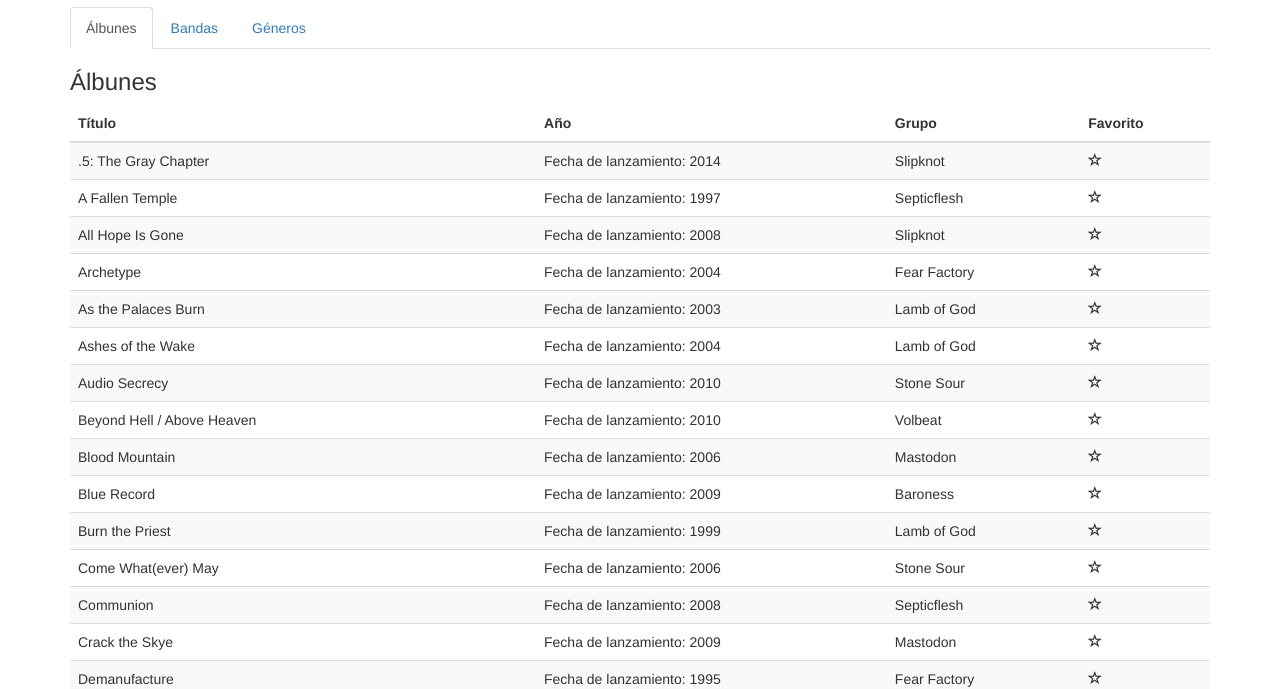
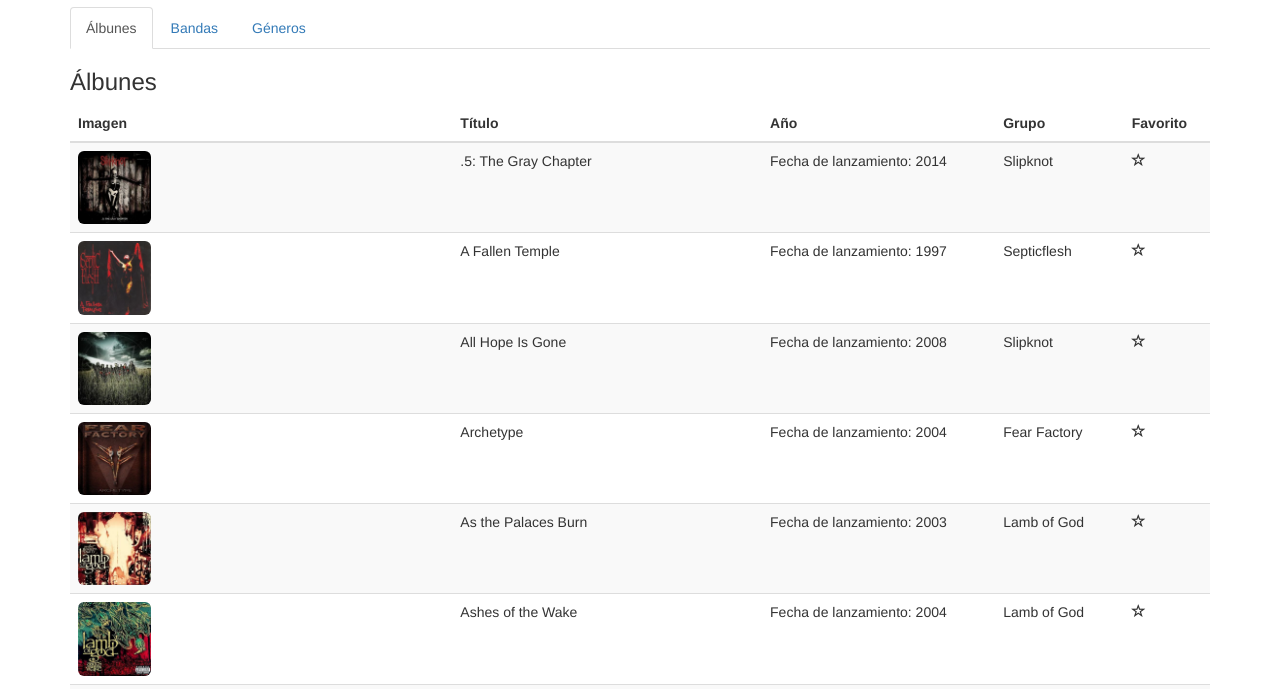
Before and after one commit to jesancheza/jeviteca, a plain HTML site: page index.html in a window 1280 px wide. Shown: the part 116-805 px from the top of the page. Drawn offline with Linux system fonts and the light colour scheme.

Commit message:
Añadida imagen a los album

```diff
--- a/views/AlbumsTabla.html
+++ b/views/AlbumsTabla.html
@@ -1,6 +1,6 @@
 
 <tr>
-    <!--td><img ng-src="jeviteca/images/{{ ::model.image }}"/></td-->
+    <td><img ng-src="images/{{::model.image}}" class="img-rounded" height="20%" width="20%"/></td>
     <td>{{ :: model.title }}</td>
     <td>{{ :: model.year | lanzamiento }}</td>
     <td ng-if="model.band.name">{{ ::model.band.name}}</td>
--- a/views/Albunes.html
+++ b/views/Albunes.html
@@ -4,7 +4,7 @@
 <table class="table table-striped">
     <thead>
         <tr>
-            <!--th>Imagen</th-->
+            <th>Imagen</th>
             <th>Título</th>
             <th>Año</th>
             <th>Grupo</th>
```
